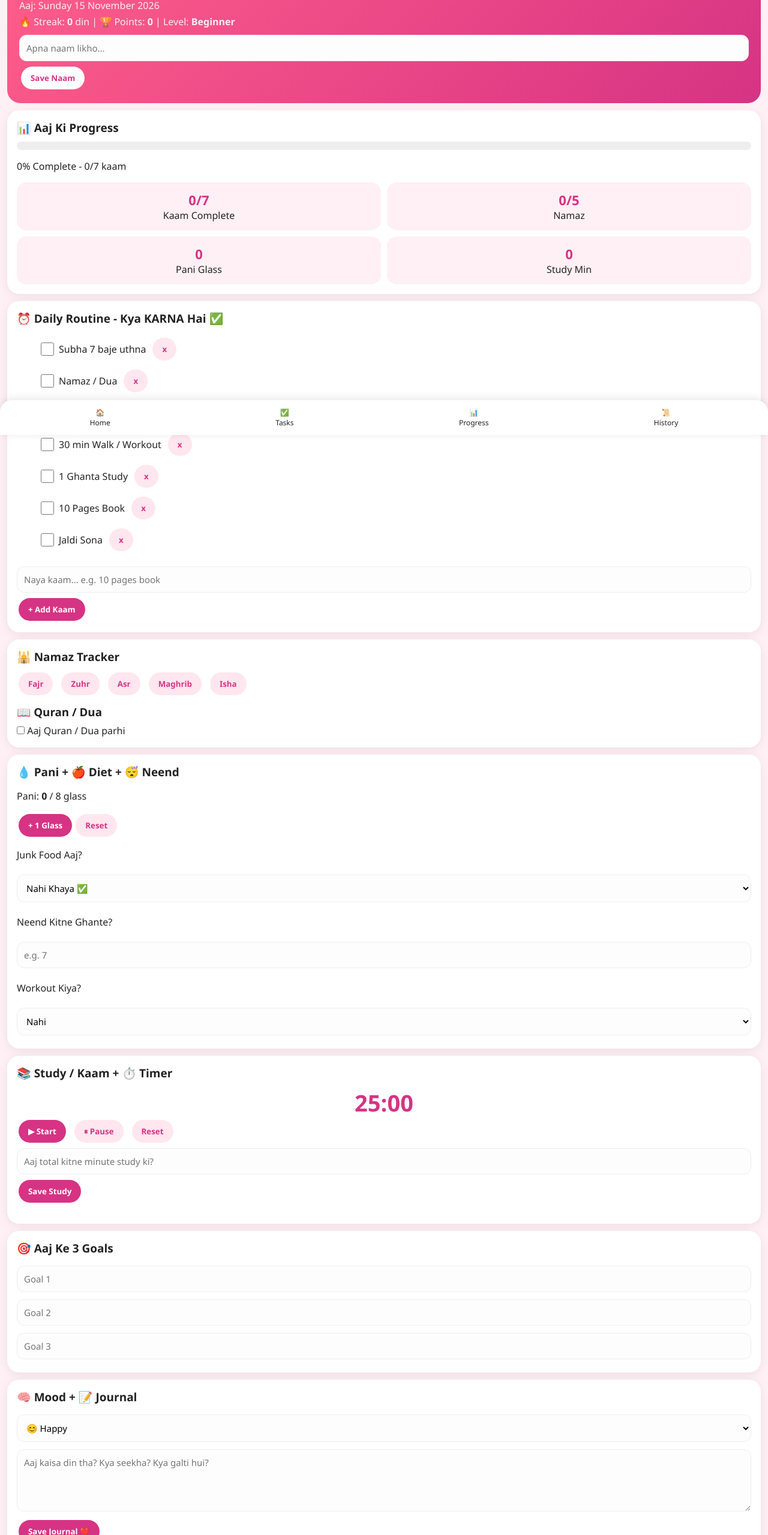
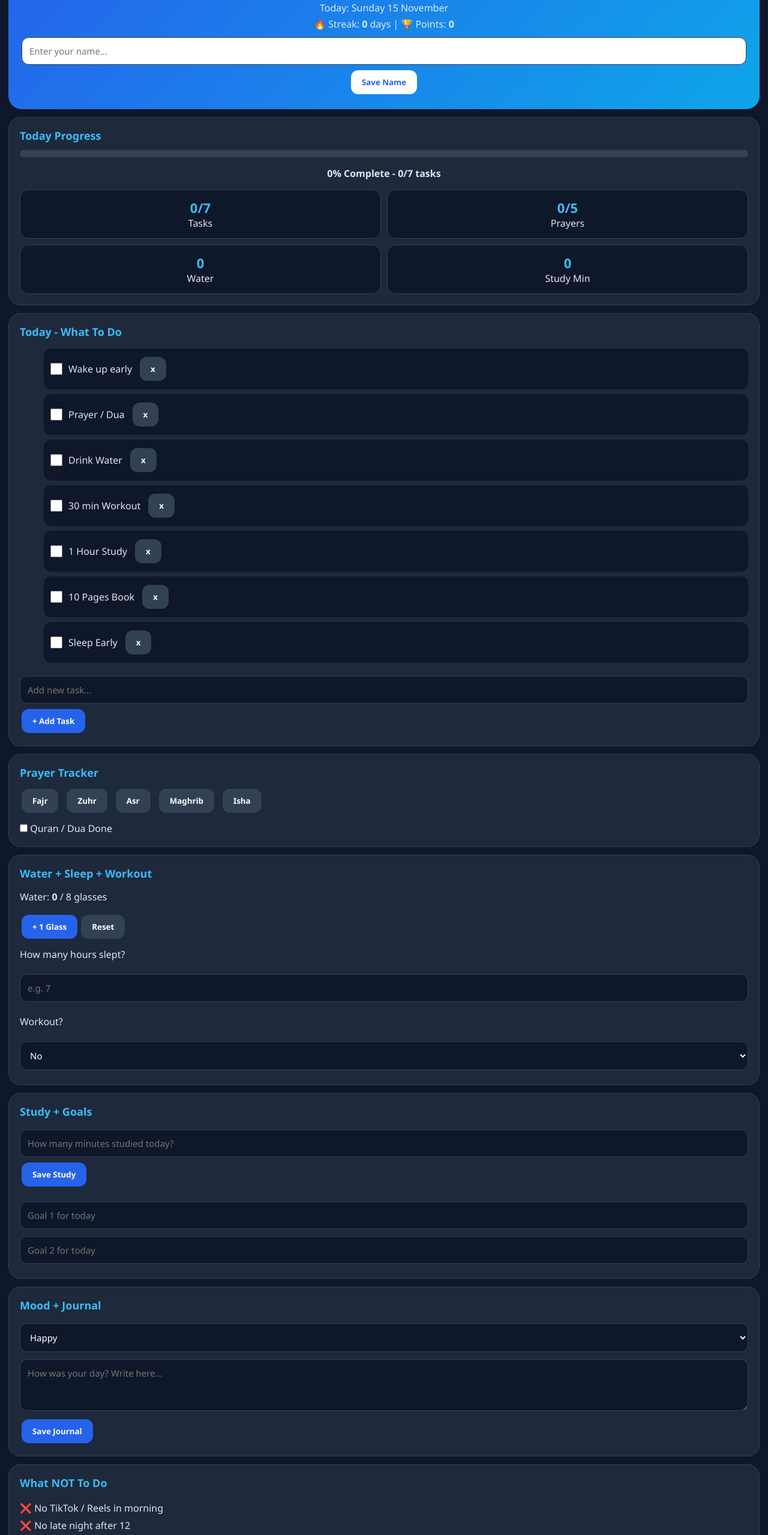
Before and after one commit to hsamama023-crypto/Discipline-, a plain HTML site: page index.html in a window 1280 px wide. Shown: the part 75-2634 px from the top of the page at 60% size. Drawn offline with Linux system fonts and the light colour scheme.

Commit message:
Update index.html for UI and functionality changes

```diff
--- a/index.html
+++ b/index.html
@@ -1,138 +1,127 @@
-
 <!DOCTYPE html>
-<html lang="en">
+<html>
 <head>
 <meta charset="UTF-8">
 <meta name="viewport" content="width=device-width, initial-scale=1.0">
-<title>My Discipline Life - PRO</title>
+<title>My Discipline - Boys</title>
 <style>
-*{box-sizing:border-box;font-family:'Segoe UI',Arial} body{margin:0;background:#fff0f5;padding:12px;padding-bottom:80px;color:#222}
-.top{background:linear-gradient(135deg,#ff5e8a,#d63384);color:#fff;padding:20px;border-radius:22px}
-.top h1{margin:0;font-size:26px} .top p{opacity:.9;margin:5px 0}
-.card{background:#fff;padding:16px;border-radius:20px;margin:12px 0;box-shadow:0 4px 18px rgba(0,0,0,.07)}
-h2{margin:0 0 10px;font-size:19px} h3{margin:12px 0 6px}
-button{background:#d63384;color:#fff;border:0;padding:10px 16px;border-radius:20px;cursor:pointer;margin:3px;font-weight:600}
-button.small{background:#ffe6ef;color:#d63384} button.green{background:#22c55e} button.grey{background:#eee;color:#333}
-input,select,textarea{width:100%;padding:11px;border:1.5px solid #eee;border-radius:12px;margin:6px 0;font-size:15px;background:#fdfdfd}
-.flex{display:flex;gap:8px;flex-wrap:wrap} .pill{background:#ffe6ef;padding:9px 12px;border-radius:20px;font-size:14px;margin:3px;display:inline-block}
-.bar{height:14px;background:#eee;border-radius:20px;overflow:hidden} .fill{height:100%;background:linear-gradient(90deg,#ff5e8a,#d63384);width:0%;transition:.4s}
-li{list-style:none;margin:9px 0;font-size:16px;display:flex;align-items:center;gap:8px} li input{width:22px;height:22px}
-.grid{display:grid;grid-template-columns:1fr 1fr;gap:10px} .stat{background:#fff0f5;padding:14px;border-radius:16px;text-align:center}
-.stat b{font-size:22px;color:#d63384;display:block}
-.nav{position:fixed;bottom:0;left:0;right:0;background:#fff;display:flex;justify-content:space-around;padding:12px;box-shadow:0 -2px 15px rgba(0,0,0,.1);border-radius:20px 20px 0 0}
-.nav span{font-size:12px;text-align:center;cursor:pointer}
+*{box-sizing:border-box;font-family:'Segoe UI',Arial}
+body{margin:0;background:#0f172a;padding:14px;padding-bottom:30px;color:#e2e8f0}
+.top{background:linear-gradient(135deg,#2563eb,#0ea5e9);padding:22px;border-radius:22px;text-align:center}
+.top h1{margin:0;font-size:26px;color:white} .top p{color:#dbeafe;margin:5px}
+.card{background:#1e293b;padding:18px;border-radius:20px;margin:13px 0;border:1px solid #334155}
+h2{margin:0 0 12px;font-size:18px;color:#38bdf8}
+button{background:#2563eb;color:white;border:0;padding:11px 18px;border-radius:12px;cursor:pointer;font-weight:700;margin:3px}
+button.small{background:#334155;color:white}
+button.green{background:#22c55e}
+input,select,textarea{width:100%;padding:12px;border:1px solid #334155;border-radius:12px;margin:6px 0;font-size:15px;background:#0f172a;color:white;outline:none}
+li{list-style:none;margin:8px 0;font-size:16px;display:flex;align-items:center;gap:10px;background:#0f172a;padding:11px;border-radius:12px}
+li input{width:20px;height:20px;accent-color:#2563eb}
+.flex{display:flex;gap:8px;flex-wrap:wrap}
+.pill{background:#0f172a;padding:9px 12px;border-radius:12px;font-size:13px;margin:3px;display:inline-block;border:1px solid #334155}
+.bar{height:12px;background:#334155;border-radius:20px;overflow:hidden} .fill{height:100%;background:linear-gradient(90deg,#2563eb,#0ea5e9);width:0%;transition:.4s}
+.grid{display:grid;grid-template-columns:1fr 1fr;gap:10px}
+.stat{background:#0f172a;padding:14px;border-radius:14px;text-align:center;border:1px solid #334155}
+.stat b{font-size:22px;color:#38bdf8;display:block}
 .done{opacity:.5;text-decoration:line-through}
-.timer{font-size:38px;text-align:center;font-weight:800;color:#d63384}
 </style>
 </head>
 <body>
-<div class="top">
-<h1>✨ <span id="userName">My</span> Discipline Life ✨</h1>
+  <div class="top">
+<h1 id="userNameShow">Hey Champ 💪</h1>
 <p id="todayDate"></p>
-<p>🔥 Streak: <b id="streak">0</b> din | 🏆 Points: <b id="points">0</b> | Level: <b id="level">Beginner</b></p>
-<input id="nameInput" placeholder="Apna naam likho...">
-<button onclick="saveName()" class="small" style="background:#fff;color:#d63384">Save Naam</button>
+<p>🔥 Streak: <b id="streak">0</b> days | 🏆 Points: <b id="points">0</b></p>
+<input id="nameInput" placeholder="Enter your name..." style="background:white;color:black">
+<button onclick="saveName()" style="background:white;color:#2563eb">Save Name</button>
 </div>
 
 <div class="card">
-<h2>📊 Aaj Ki Progress</h2>
+<h2>Today Progress</h2>
 <div class="bar"><div class="fill" id="fill"></div></div>
-<p id="progressText">0%</p>
+<p id="progressText" style="text-align:center;font-weight:700">0%</p>
 <div class="grid">
-<div class="stat"><b id="statTask">0/0</b>Kaam Complete</div>
-<div class="stat"><b id="statNamaz">0/5</b>Namaz</div>
-<div class="stat"><b id="statWater">0</b>Pani Glass</div>
+<div class="stat"><b id="statTask">0/0</b>Tasks</div>
+<div class="stat"><b id="statNamaz">0/5</b>Prayers</div>
+<div class="stat"><b id="statWater">0</b>Water</div>
 <div class="stat"><b id="statStudy">0</b>Study Min</div>
 </div>
 </div>
 
 <div class="card">
-<h2>⏰ Daily Routine - Kya KARNA Hai ✅</h2>
+<h2>Today - What To Do</h2>
 <ul id="todoList"></ul>
-<input id="newTask" placeholder="Naya kaam... e.g. 10 pages book">
-<button onclick="addTask()">+ Add Kaam</button>
+<input id="newTask" placeholder="Add new task...">
+<button onclick="addTask()">+ Add Task</button>
 </div>
 
 <div class="card">
-<h2>🕌 Namaz Tracker</h2>
+<h2>Prayer Tracker</h2>
 <div class="flex" id="namaz"></div>
-<h3>📖 Quran / Dua</h3>
-<label><input type="checkbox" id="quranCheck" onchange="saveQuran()" style="width:auto"> Aaj Quran / Dua parhi</label>
+<label style="display:block;margin-top:10px"><input type="checkbox" id="quranCheck" onchange="saveQuran()" style="width:auto"> Quran / Dua Done</label>
 </div>
 
 <div class="card">
-<h2>💧 Pani + 🍎 Diet + 😴 Neend</h2>
-<p>Pani: <b id="waterCount">0</b> / 8 glass</p>
+<h2>Water + Sleep + Workout</h2>
+<p>Water: <b id="waterCount">0</b> / 8 glasses</p>
 <button onclick="addWater()">+ 1 Glass</button><button class="small" onclick="resetWater()">Reset</button>
-<p>Junk Food Aaj?</p>
-<select id="junk" onchange="saveExtra()"><option>Nahi Khaya ✅</option><option>Thora Khaya 😐</option><option>Boht Khaya ❌</option></select>
-<p>Neend Kitne Ghante?</p><input type="number" id="sleep" placeholder="e.g. 7" onchange="saveExtra()">
-<p>Workout Kiya?</p><select id="workout" onchange="saveExtra()"><option>Nahi</option><option>Walk 30 min</option><option>Home Workout</option><option>Gym</option></select>
+<p style="margin-top:12px">How many hours slept?</p>
+<input type="number" id="sleep" placeholder="e.g. 7" onchange="saveExtra()">
+<p>Workout?</p>
+<select id="workout" onchange="saveExtra()"><option>No</option><option>Walk 30 min</option><option>Gym</option><option>Home Workout</option><option>Running</option></select>
 </div>
 
 <div class="card">
-<h2>📚 Study / Kaam + ⏱️ Timer</h2>
-<div class="timer" id="timerText">25:00</div>
-<div class="flex"><button onclick="startTimer()">▶ Start</button><button class="small" onclick="pauseTimer()">⏸ Pause</button><button class="small" onclick="resetTimer()">Reset</button></div>
-<input type="number" id="studyMin" placeholder="Aaj total kitne minute study ki?">
+<h2>Study + Goals</h2>
+<input type="number" id="studyMin" placeholder="How many minutes studied today?">
 <button onclick="saveStudy()">Save Study</button>
 <p id="studyShow"></p>
+<input id="goal1" placeholder="Goal 1 for today" oninput="saveExtra()">
+<input id="goal2" placeholder="Goal 2 for today" oninput="saveExtra()">
 </div>
 
 <div class="card">
-<h2>🎯 Aaj Ke 3 Goals</h2>
-<input id="goal1" placeholder="Goal 1" oninput="saveExtra()">
-<input id="goal2" placeholder="Goal 2" oninput="saveExtra()">
-<input id="goal3" placeholder="Goal 3" oninput="saveExtra()">
+<h2>Mood + Journal</h2>
+<select id="mood" onchange="saveExtra()"><option>Happy</option><option>Normal</option><option>Sad</option><option>Angry</option><option>Tired</option><option>Motivated</option></select>
+<textarea id="journal" rows="3" placeholder="How was your day? Write here..."></textarea>
+<button onclick="saveJournal()">Save Journal</button>
 </div>
 
 <div class="card">
-<h2>🧠 Mood + 📝 Journal</h2>
-<select id="mood" onchange="saveExtra()"><option>😊 Happy</option><option>😐 Normal</option><option>😔 Sad</option><option>😡 Gussa</option><option>😴 Thaki Hui</option><option>🔥 Motivated</option></select>
-<textarea id="journal" rows="4" placeholder="Aaj kaisa din tha? Kya seekha? Kya galti hui?"></textarea>
-<button onclick="saveJournal()">Save Journal ❤️</button>
+<h2>What NOT To Do</h2>
+<p style="line-height:1.8">❌ No TikTok / Reels in morning<br>❌ No late night after 12<br>❌ No junk food daily<br>❌ No comparing yourself<br>❌ No delaying work</p>
 </div>
 
 <div class="card">
-<h2>💰 Paisa Tracker</h2>
-<input type="number" id="spent" placeholder="Aaj kitne paise kharch kiye?" onchange="saveExtra()">
-<input type="number" id="saved" placeholder="Aaj kitne bachaye?" onchange="saveExtra()">
+<h2>History - Saved Record</h2>
+<div id="history"></div>
+<button class="small" onclick="clearAll()">Delete All</button>
 </div>
-
-<div class="card">
-<h2>❌ Kya NAHI Karna</h2>
-<p>❌ Subha uthte hi TikTok / Reels nahi<br>❌ Raat 12 ke baad jagna nahi<br>❌ Roz junk food nahi<br>❌ Dusron se compare nahi<br>❌ Kaam kal pe nahi chorna<br>❌ Gussa me faisla nahi</p>
-<label><input type="checkbox" id="noPhone" onchange="saveExtra()" style="width:auto"> Aaj maine phone control me rakha ✅</label>
+<div class="card" style="border:2px solid #2563eb">
+<h2>Alarm + Notification</h2>
+<button onclick="askNotify()">Enable Notification</button>
+<p id="alarmStatus">Status: OFF</p>
+<input type="time" id="alarmTime" value="06:00">
+<input id="alarmMsg" placeholder="e.g. Wake up! Prayer time">
+<button onclick="addAlarm()">+ Add Alarm</button>
+<div id="alarmList" style="margin-top:10px"></div>
+<div id="alarmPopup" style="display:none; position:fixed; top:0; left:0; right:0; bottom:0; background:rgba(15,23,42,0.97); z-index:999; text-align:center; padding-top:90px; color:white;">
+<div style="font-size:60px">⏰</div>
+<h2 id="popupMsg" style="font-size:24px;color:white">Wake Up!</h2>
+<p id="popupTime"></p>
+<button onclick="stopAlarm()" style="background:#22c55e;font-size:19px;padding:15px 30px">I AM UP - Stop</button><br><br>
+<button onclick="snoozeAlarm()" style="background:#f59e0b">Snooze 5 Min</button>
 </div>
-
-<div class="card">
-<h2>📅 Weekly Planner</h2>
-<input id="mon" placeholder="Monday ka plan" oninput="saveExtra()">
-<input id="tue" placeholder="Tuesday ka plan" oninput="saveExtra()">
-<input id="wed" placeholder="Wednesday ka plan" oninput="saveExtra()">
-<input id="thu" placeholder="Thursday ka plan" oninput="saveExtra()">
-<input id="fri" placeholder="Friday ka plan" oninput="saveExtra()">
-<input id="sat" placeholder="Saturday ka plan" oninput="saveExtra()">
-<input id="sun" placeholder="Sunday ka plan" oninput="saveExtra()">
+<audio id="alarmAudio" loop><source src="https://www.soundjay.com/misc/sounds/bell-ringing-05.wav"></audio>
 </div>
-
-<div class="card">
-<h2>📜 History - Pichle 30 Din Ka Record</h2>
-<div id="history"></div>
-<button onclick="exportData()">📤 Record Copy Karo</button>
-<button class="small" onclick="clearAll()">🗑 Sab Delete</button>
-</div>
-
-<div class="nav"><span>🏠<br>Home</span><span>✅<br>Tasks</span><span>📊<br>Progress</span><span>📜<br>History</span></div>
-  <script>
+<script>
 let today = new Date().toISOString().slice(0,10);
-document.getElementById('todayDate').innerText = "Aaj: " + new Date().toLocaleDateString('en-GB',{weekday:'long',day:'numeric',month:'long',year:'numeric'});
-let all = JSON.parse(localStorage.getItem('DISCIPLINE_PRO_V2') || '{}');
-if(!all[today]) all[today] = {tasks:[{t:"Subha 7 baje uthna",d:false},{t:"Namaz / Dua",d:false},{t:"Pani peena",d:false},{t:"30 min Walk / Workout",d:false},{t:"1 Ghanta Study",d:false},{t:"10 Pages Book",d:false},{t:"Jaldi Sona",d:false}], namaz:{Fajr:false,Zuhr:false,Asr:false,Maghrib:false,Isha:false}, water:0, sleep:"", study:0, mood:"😊 Happy", journal:"", quran:false, junk:"Nahi Khaya ✅", workout:"Nahi", goal1:"",goal2:"",goal3:"", spent:"", saved:"", noPhone:false, mon:"",tue:"",wed:"",thu:"",fri:"",sat:"",sun:""};
+document.getElementById('todayDate').innerText = "Today: " + new Date().toLocaleDateString('en-GB',{weekday:'long',day:'numeric',month:'long'});
+let all = JSON.parse(localStorage.getItem('BOYS_DISCIPLINE') || '{}');
+if(!all[today]) all[today] = {tasks:[{t:"Wake up early",d:false},{t:"Prayer / Dua",d:false},{t:"Drink Water",d:false},{t:"30 min Workout",d:false},{t:"1 Hour Study",d:false},{t:"10 Pages Book",d:false},{t:"Sleep Early",d:false}], namaz:{Fajr:false,Zuhr:false,Asr:false,Maghrib:false,Isha:false}, water:0, sleep:"", study:0, mood:"Happy", journal:"", quran:false, workout:"No", goal1:"", goal2:""};
 let d = all[today];
-let userName = localStorage.getItem('DISCIPLINE_NAME') || 'My';
-function save(){ localStorage.setItem('DISCIPLINE_PRO_V2', JSON.stringify(all)); render(); }
-function saveName(){ let v=document.getElementById('nameInput').value; if(v){ localStorage.setItem('DISCIPLINE_NAME',v); userName=v; render(); alert("Naam save ho gaya "+v+" ❤️"); } }
+let userName = localStorage.getItem('BOYS_NAME') || 'Hey Champ';
+function save(){ localStorage.setItem('BOYS_DISCIPLINE', JSON.stringify(all)); render(); }
+function saveName(){ let v=document.getElementById('nameInput').value; if(v){ localStorage.setItem('BOYS_NAME', "Hey " + v); userName="Hey "+v; render(); alert("Name saved!"); } }
 function toggleTask(i){ d.tasks[i].d=!d.tasks[i].d; save(); }
 function delTask(i){ d.tasks.splice(i,1); save(); }
 function addTask(){ let v=document.getElementById('newTask').value; if(!v) return; d.tasks.push({t:v,d:false}); document.getElementById('newTask').value=""; save(); }
@@ -140,53 +129,46 @@ function toggleNamaz(n){ d.namaz[n]=!d.namaz[n]; save(); }
 function addWater(){ d.water++; save(); }
 function resetWater(){ d.water=0; save(); }
 function saveQuran(){ d.quran=document.getElementById('quranCheck').checked; save(); }
-function saveStudy(){ d.study=document.getElementById('studyMin').value; save(); alert("Study save ho gayi!"); }
-function saveJournal(){ d.mood=document.getElementById('mood').value; d.journal=document.getElementById('journal').value; save(); alert("Journal save ho gaya ❤️"); }
-function saveExtra(){
-  d.sleep=document.getElementById('sleep').value;
-  d.junk=document.getElementById('junk').value;
-  d.workout=document.getElementById('workout').value;
-  d.mood=document.getElementById('mood').value;
-  d.journal=document.getElementById('journal').value;
-  d.goal1=document.getElementById('goal1').value; d.goal2=document.getElementById('goal2').value; d.goal3=document.getElementById('goal3').value;
-  d.spent=document.getElementById('spent').value; d.saved=document.getElementById('saved').value;
-  d.noPhone=document.getElementById('noPhone').checked;
-  d.mon=document.getElementById('mon').value; d.tue=document.getElementById('tue').value; d.wed=document.getElementById('wed').value; d.thu=document.getElementById('thu').value; d.fri=document.getElementById('fri').value; d.sat=document.getElementById('sat').value; d.sun=document.getElementById('sun').value;
-  save();
-}
-    let timerInt=null, timerSec=25*60;
-function startTimer(){ if(timerInt) return; timerInt=setInterval(()=>{ timerSec--; if(timerSec<=0){ clearInterval(timerInt); timerInt=null; alert("25 min complete! Shabash 🎉"); timerSec=25*60; } let m=Math.floor(timerSec/60), s=timerSec%60; document.getElementById('timerText').innerText = (m<10?'0'+m:m)+":"+(s<10?'0'+s:s); },1000); }
-function pauseTimer(){ clearInterval(timerInt); timerInt=null; }
-function resetTimer(){ pauseTimer(); timerSec=25*60; document.getElementById('timerText').innerText="25:00"; }
-function exportData(){ navigator.clipboard.writeText(JSON.stringify(all)); alert("Poora record copy ho gaya! Kahi paste karke save kar lo"); }
-function clearAll(){ if(confirm("Pakka sab delete karna hai?")){ localStorage.removeItem('DISCIPLINE_PRO_V2'); location.reload(); } }
+function saveStudy(){ d.study=document.getElementById('studyMin').value; save(); alert("Study saved!"); }
+function saveJournal(){ d.mood=document.getElementById('mood').value; d.journal=document.getElementById('journal').value; save(); alert("Journal saved!"); }
+function saveExtra(){ d.sleep=document.getElementById('sleep').value; d.workout=document.getElementById('workout').value; d.mood=document.getElementById('mood').value; d.journal=document.getElementById('journal').value; d.goal1=document.getElementById('goal1').value; d.goal2=document.getElementById('goal2').value; save(); }
+function clearAll(){ if(confirm("Delete all record?")){ localStorage.removeItem('BOYS_DISCIPLINE'); location.reload(); } }
+let alarms = JSON.parse(localStorage.getItem('BOYS_ALARMS') || '[]');
+if(alarms.length===0){ alarms=[{time:"06:00",msg:"Wake Up! Prayer Time",on:true},{time:"13:00",msg:"Study Time!",on:true},{time:"18:00",msg:"Workout Time!",on:true},{time:"22:00",msg:"Phone Off! Sleep Time",on:true}]; localStorage.setItem('BOYS_ALARMS', JSON.stringify(alarms)); }
+function askNotify(){ Notification.requestPermission().then(p=>{ if(p==="granted"){ document.getElementById('alarmStatus').innerText="Status: ON"; alert("Done! Alarm will ring"); } }); }
+function addAlarm(){ let t=document.getElementById('alarmTime').value; let m=document.getElementById('alarmMsg').value||"Discipline Time!"; alarms.push({time:t,msg:m,on:true}); localStorage.setItem('BOYS_ALARMS', JSON.stringify(alarms)); renderAlarms(); alert("Alarm added! "+t); }
+function renderAlarms(){ let div=document.getElementById('alarmList'); div.innerHTML=""; alarms.forEach((a,i)=>{ div.innerHTML+=`<div style="background:#0f172a;padding:12px;border-radius:12px;margin:8px 0;display:flex;justify-content:space-between;align-items:center"><div><b>${a.time}</b><br><span>${a.msg}</span></div><div><button class="small" onclick="toggleAlarm(${i})">${a.on?'ON':'OFF'}</button><button onclick="deleteAlarm(${i})" style="background:red">x</button></div></div>`; }); }
+function toggleAlarm(i){ alarms[i].on=!alarms[i].on; localStorage.setItem('BOYS_ALARMS', JSON.stringify(alarms)); renderAlarms(); }
+function deleteAlarm(i){ alarms.splice(i,1); localStorage.setItem('BOYS_ALARMS', JSON.stringify(alarms)); renderAlarms(); }
+let lastRang="";
+function checkAlarms(){ let now=new Date(); let hh=String(now.getHours()).padStart(2,'0')+":"+String(now.getMinutes()).padStart(2,'0'); if(lastRang===hh+now.getDate()) return; alarms.forEach(a=>{ if(a.on && a.time===hh){ lastRang=hh+now.getDate(); ringAlarm(a); } }); }
+function ringAlarm(a){ document.getElementById('popupMsg').innerText=a.msg; document.getElementById('popupTime').innerText="Time: "+a.time; document.getElementById('alarmPopup').style.display="block"; document.getElementById('alarmAudio').play(); if(navigator.vibrate) navigator.vibrate([500,200,500]); if(Notification.permission==="granted") new Notification("Alarm "+a.time,{body:a.msg}); }
+function stopAlarm(){ document.getElementById('alarmPopup').style.display="none"; let au=document.getElementById('alarmAudio'); au.pause(); au.currentTime=0; alert("Good job Champ!"); }
+function snoozeAlarm(){ document.getElementById('alarmPopup').style.display="none"; document.getElementById('alarmAudio').pause(); alert("Okay, will ring again in 5 min"); setTimeout(()=>{ ringAlarm({msg:"Snooze! Wake up now",time:"Snooze"}); },5*60*1000); }
+setInterval(checkAlarms,5000);
 function render(){
-  document.getElementById('userName').innerText = userName;
+  document.getElementById('userNameShow').innerText=userName;
   let list=document.getElementById('todoList'); list.innerHTML="";
   d.tasks.forEach((task,i)=>{ list.innerHTML+=`<li class="${task.d?'done':''}"><input type="checkbox" ${task.d?'checked':''} onchange="toggleTask(${i})"> ${task.t} <button class="small" onclick="delTask(${i})">x</button></li>`; });
   let nm=document.getElementById('namaz'); nm.innerHTML="";
-  Object.keys(d.namaz).forEach(n=>{ nm.innerHTML+=`<button style="background:${d.namaz[n]?'#22c55e':'#ffe6ef'};color:${d.namaz[n]?'#fff':'#d63384'}" onclick="toggleNamaz('${n}')">${d.namaz[n]?'✅ ':''}${n}</button>`; });
-  document.getElementById('waterCount').innerText=d.water;
-  document.getElementById('quranCheck').checked=d.quran||false;
-  document.getElementById('sleep').value=d.sleep||""; document.getElementById('junk').value=d.junk||"Nahi Khaya ✅"; document.getElementById('workout').value=d.workout||"Nahi";
-  document.getElementById('studyMin').value=d.study||""; document.getElementById('studyShow').innerText=d.study?("Aaj study: "+d.study+" minute"):"";
-  document.getElementById('goal1').value=d.goal1||""; document.getElementById('goal2').value=d.goal2||""; document.getElementById('goal3').value=d.goal3||"";
-  document.getElementById('mood').value=d.mood||"😊 Happy"; document.getElementById('journal').value=d.journal||"";
-  document.getElementById('spent').value=d.spent||""; document.getElementById('saved').value=d.saved||"";
-  document.getElementById('noPhone').checked=d.noPhone||false;
-  document.getElementById('mon').value=d.mon||""; document.getElementById('tue').value=d.tue||""; document.getElementById('wed').value=d.wed||""; document.getElementById('thu').value=d.thu||""; document.getElementById('fri').value=d.fri||""; document.getElementById('sat').value=d.sat||""; document.getElementById('sun').value=d.sun||"";
+  Object.keys(d.namaz).forEach(n=>{ nm.innerHTML+=`<button style="background:${d.namaz[n]?'#22c55e':'#334155'};color:white" onclick="toggleNamaz('${n}')">${d.namaz[n]?'✅ ':''}${n}</button>`; });
+  document.getElementById('waterCount').innerText=d.water; document.getElementById('quranCheck').checked=d.quran||false;
+  document.getElementById('sleep').value=d.sleep||""; document.getElementById('workout').value=d.workout||"No";
+  document.getElementById('studyMin').value=d.study||""; document.getElementById('studyShow').innerText=d.study?("Today study: "+d.study+" min"):"";
+  document.getElementById('goal1').value=d.goal1||""; document.getElementById('goal2').value=d.goal2||"";
+  document.getElementById('mood').value=d.mood||"Happy"; document.getElementById('journal').value=d.journal||"";
   let done=d.tasks.filter(t=>t.d).length, total=d.tasks.length, pct=total?Math.round(done/total*100):0;
-  document.getElementById('fill').style.width=pct+"%"; document.getElementById('progressText').innerText=pct+"% Complete - "+done+"/"+total+" kaam";
+  document.getElementById('fill').style.width=pct+"%"; document.getElementById('progressText').innerText=pct+"% Complete - "+done+"/"+total+" tasks";
   document.getElementById('statTask').innerText=done+"/"+total; document.getElementById('statNamaz').innerText=Object.values(d.namaz).filter(Boolean).length+"/5"; document.getElementById('statWater').innerText=d.water; document.getElementById('statStudy').innerText=d.study||0;
   let streak=0; let keys=Object.keys(all).sort().reverse(); for(let k of keys){ if(all[k].tasks.some(t=>t.d)) streak++; else break; }
   document.getElementById('streak').innerText=streak;
-  let pts=0; Object.values(all).forEach(day=>{ pts+=day.tasks.filter(t=>t.d).length*10 + Object.values(day.namaz).filter(Boolean).length*5 + (day.water||0)*2 + (parseInt(day.study)||0)/10; });
-  pts=Math.round(pts); document.getElementById('points').innerText=pts;
-  document.getElementById('level').innerText= pts<100?"Beginner":pts<500?"Pro":pts<1000?"Queen 👑":"Legend 🔥";
+  let pts=0; Object.values(all).forEach(day=>{ pts+=day.tasks.filter(t=>t.d).length*10 + Object.values(day.namaz).filter(Boolean).length*5 + (day.water||0)*2; });
+  document.getElementById('points').innerText=Math.round(pts);
   let h=document.getElementById('history'); h.innerHTML="";
-  Object.keys(all).sort().reverse().slice(0,30).forEach(date=>{ let day=all[date]; let c=day.tasks.filter(t=>t.d).length; h.innerHTML+=`<div class="pill">${date} - ${c}/${day.tasks.length} kaam - Namaz ${Object.values(day.namaz).filter(Boolean).length}/5 - Pani ${day.water} - Study ${day.study} min - Mood ${day.mood} - Neend ${day.sleep}h</div><br>`; });
+  Object.keys(all).sort().reverse().slice(0,7).forEach(date=>{ let day=all[date]; let c=day.tasks.filter(t=>t.d).length; h.innerHTML+=`<div class="pill">${date} - ${c}/${day.tasks.length} tasks - Prayer ${Object.values(day.namaz).filter(Boolean).length}/5 - Water ${day.water} - Study ${day.study} min - ${day.mood}</div><br>`; });
 }
-render();
+render(); renderAlarms();
+if(Notification.permission==="granted") document.getElementById('alarmStatus').innerText="Status: ON";
 </script>
 </body>
 </html>
```
